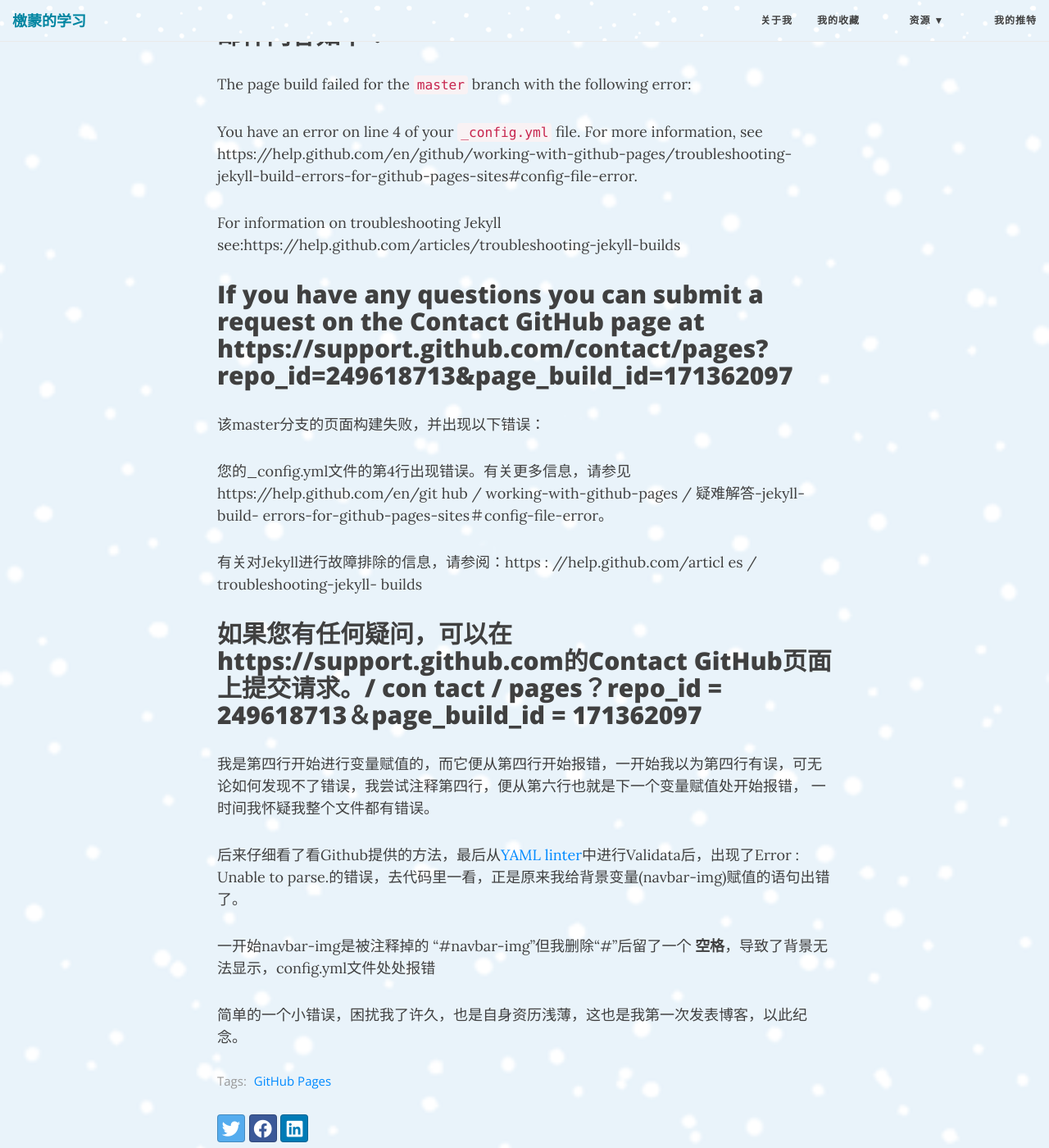
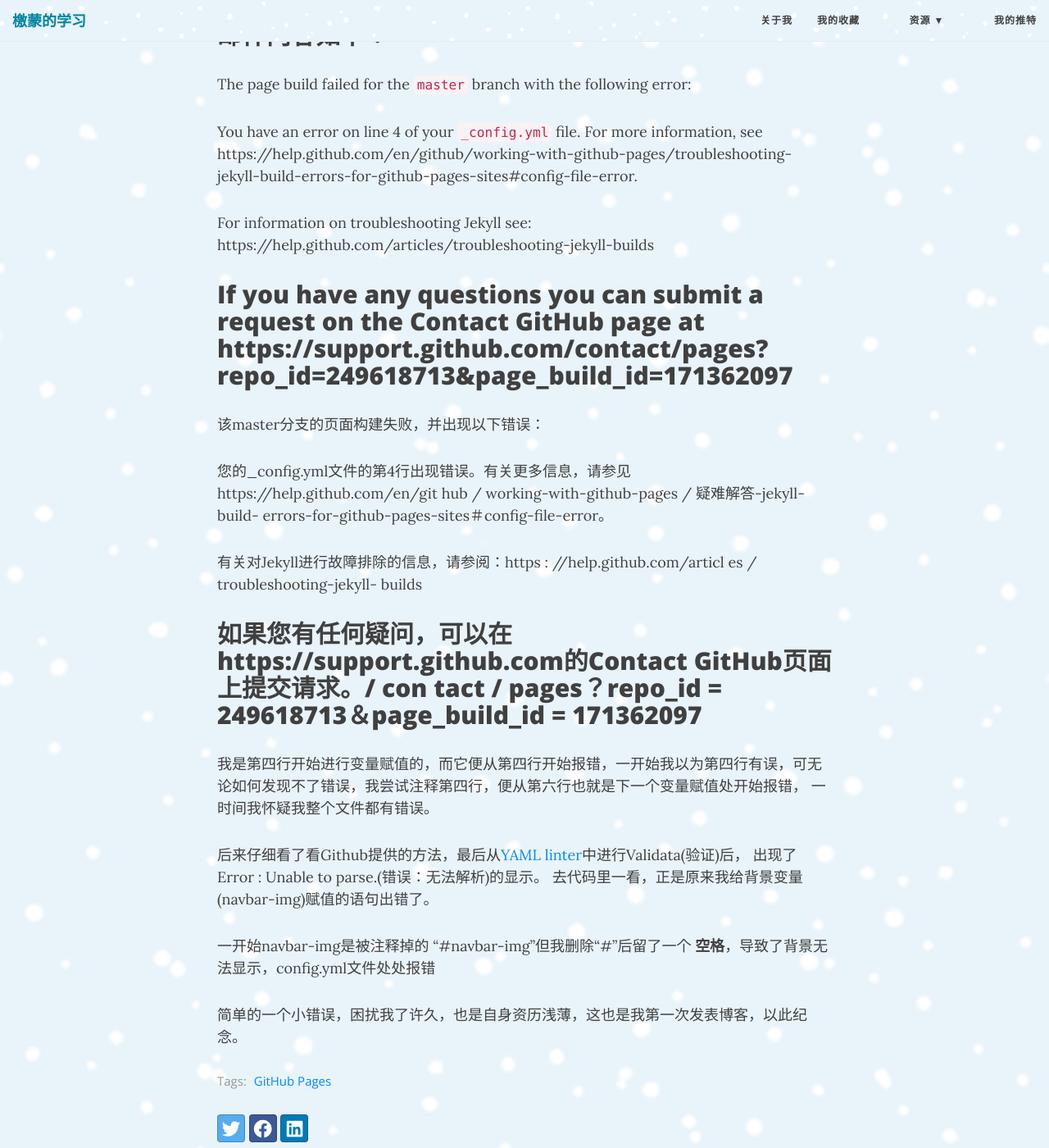
Before and after one commit to SimonTao0831/SimonTao0831.github.io, a Jekyll site: the page built from _posts/2020-3-31-page-build-failed.md, in a window 1280 px wide and 1400 px high, scrolled down 544 px. Shown: the whole window at 82% size. Built offline with Jekyll 4.4.1, drawn with Linux system fonts in a browser that asks for light colours; nearby versions of some CDN libraries.

Commit message:
Update 2020-3-31-page-build-failed.md

```diff
--- a/_posts/2020-3-31-page-build-failed.md
+++ b/_posts/2020-3-31-page-build-failed.md
@@ -33,7 +33,9 @@
 我是第四行开始进行变量赋值的，而它便从第四行开始报错，一开始我以为第四行有误，可无论如何发现不了错误，我尝试注释第四行，便从第六行也就是下一个变量赋值处开始报错，
 一时间我怀疑我整个文件都有错误。
 
-后来仔细看了看Github提供的方法，最后从[YAML linter](https://codebeautify.org/yaml-validator)中进行Validata后，出现了Error : Unable to parse.的错误，去代码里一看，正是原来我给背景变量(navbar-img)赋值的语句出错了。
+后来仔细看了看Github提供的方法，最后从[YAML linter](https://codebeautify.org/yaml-validator)中进行Validata(验证)后，
+出现了Error : Unable to parse.(错误：无法解析)的显示。
+去代码里一看，正是原来我给背景变量(navbar-img)赋值的语句出错了。
 
 一开始navbar-img是被注释掉的
 “#navbar-img”但我删除“#”后留了一个
```
Also changed, not shown: other parts of _posts/2020-3-31-page-build-failed.md (+1 -1 lines).
